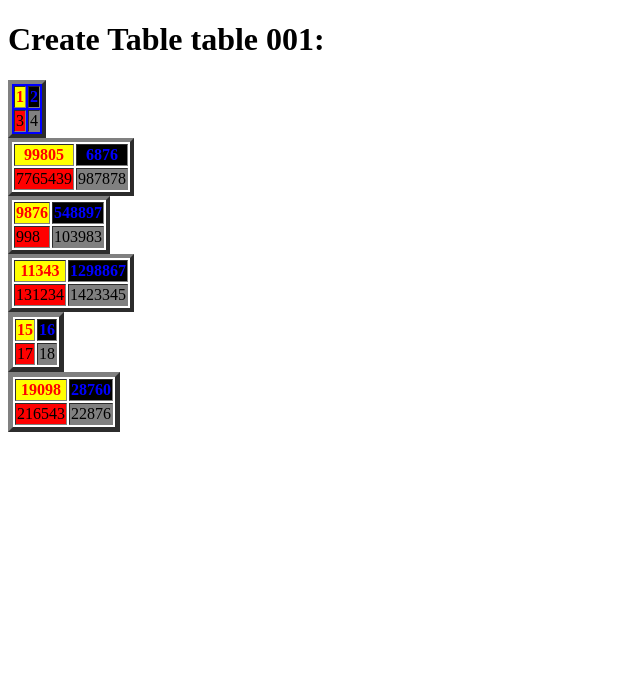
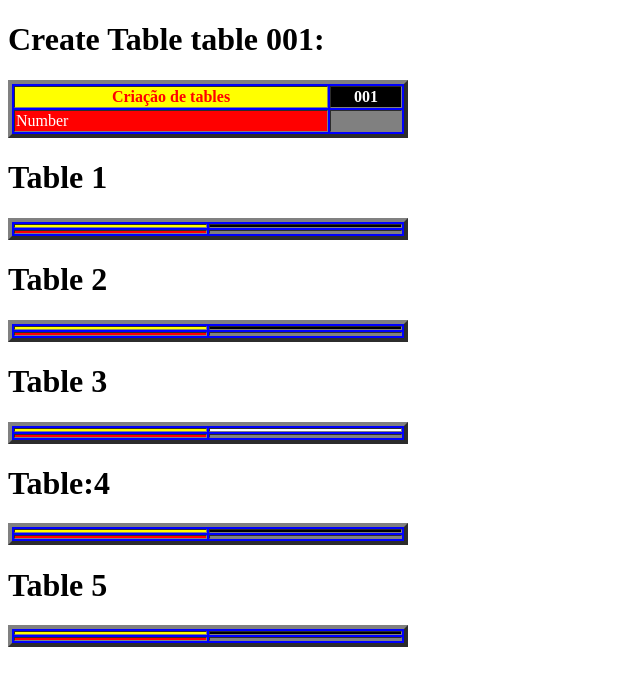
Before and after one commit to edskate/Estrutura-Table-001-2024, a plain HTML site: page index01.html in a window 1280 px wide. Shown: the whole page, without its empty margins (0-640 px from the left). Drawn offline with Linux system fonts and the light colour scheme.

Commit message:
index01.html

```diff
--- a/index01.html
+++ b/index01.html
@@ -9,64 +9,69 @@
 
 <body>
     <h1>Create Table table 001:</h1>
-    <table border="4" bgcolor="blue">
+    <table border="4" bgcolor="blue" width="400">
         <tr>
-            <th bgcolor="yellow" style="color: red;">1</th>
-            <th bgcolor="black" style="color: blue;">2</th>
+            <th bgcolor="yellow" style="color: red;">Criação de tables</th>
+            <th bgcolor="black" style="color: rgb(255, 255, 255);">001</th>
         </tr>
         <tr>
-            <td bgcolor="red" border="3">3</td>
-            <td bgcolor="gray" border="3" style="color: black;">4</td>
+            <td bgcolor="red" border="3" style="color: white;">Number</td>
+            <td bgcolor="gray" border="3" style="color: rgb(255, 255, 255);"></td>
         </tr>
     </table>
-    <table border="4">
+    <h1>Table 1</h1>
+    <table border="4" bgcolor="blue" width="400">
         <tr>
-            <th bgcolor="yellow" style="color: red;">99805</th>
-            <th bgcolor="black" style="color: blue;">6876</th>
+            <th bgcolor="yellow" style="color: red;"></th>
+            <th bgcolor="black" style="color: blue;"></th>
         </tr>
         <tr>
-            <td bgcolor="red" border="3">7765439</td>
-            <td bgcolor="gray" border="3" style="color: black;">987878</td>
+            <td bgcolor="red" border="3"></td>
+            <td bgcolor="gray" border="3" style="color: black;"></td>
         </tr>
     </table>
-    <table border="4">
+    <h1>Table 2</h1>
+    <table border="4" bgcolor="blue" width="400">
         <tr>
-            <th bgcolor="yellow" style="color: red;">9876</th>
-            <th bgcolor="black" style="color: blue;">548897</th>
+            <th bgcolor="yellow" style="color: red;"></th>
+            <th bgcolor="black" style="color: blue;"></th>
         </tr>
         <tr>
-            <td bgcolor="red" border="3">998</td>
-            <td bgcolor="gray" border="3" style="color: black;">103983</td>
+            <td bgcolor="red" border="3"></td>
+            <td bgcolor="gray" border="3" style="color: black;"></td>
         </tr>
     </table>
-    <table border="4">
+    <h1>Table 3</h1>
+    <table border="4" bgcolor="blue" width="400">
         <tr>
-            <th bgcolor="yellow" style="color: red;">11343</th>
-            <th bgcolor="black" style="color: blue;">1298867</th>
+            <th bgcolor="yellow" style="color: red;"></th>
+            <th bgcolor="white" style="color: blue;"></th>
         </tr>
         <tr>
-            <td bgcolor="red" border="3">131234</td>
-            <td bgcolor="gray" border="3" style="color: black;">1423345</td>
+            <td bgcolor="red" border="3"></td>
+            <td bgcolor="gray" border="3" style="color: black;"></td>
         </tr>
     </table>
-    <table border="5">
+    <h1>Table:4 </h1>
+    <table border="4" bgcolor="blue" width="400">
         <tr>
-            <th bgcolor="yellow" style="color: red;">15</th>
-            <th bgcolor="black" style="color: blue;">16</th>
+            <th bgcolor="yellow" style="color: red;"></th>
+            <th bgcolor="black" style="color: blue;"></th>
         </tr>
         <tr>
-            <td bgcolor="red" border="3">17</td>
-            <td bgcolor="gray" border="3" style="color: black;">18</td>
+            <td bgcolor="red" border="3"></td>
+            <td bgcolor="gray" border="3" style="color: black;"></td>
         </tr>
     </table>
-    <table border="5">
+    <h1>Table 5</h1>
+    <table border="4" bgcolor="blue" width="400">
         <tr>
-            <th bgcolor="yellow" style="color: red;">19098</th>
-            <th bgcolor="black" style="color: blue;">28760</th>
+            <th bgcolor="yellow" style="color: red;"></th>
+            <th bgcolor="black" style="color: blue;"></th>
         </tr>
         <tr>
-            <td bgcolor="red" border="3">216543</td>
-            <td bgcolor="gray" border="3" style="color: black;">22876</td>
+            <td bgcolor="red" border="3"></td>
+            <td bgcolor="gray" border="3" style="color: black;"></td>
         </tr>
     </table>
 </body>
```
